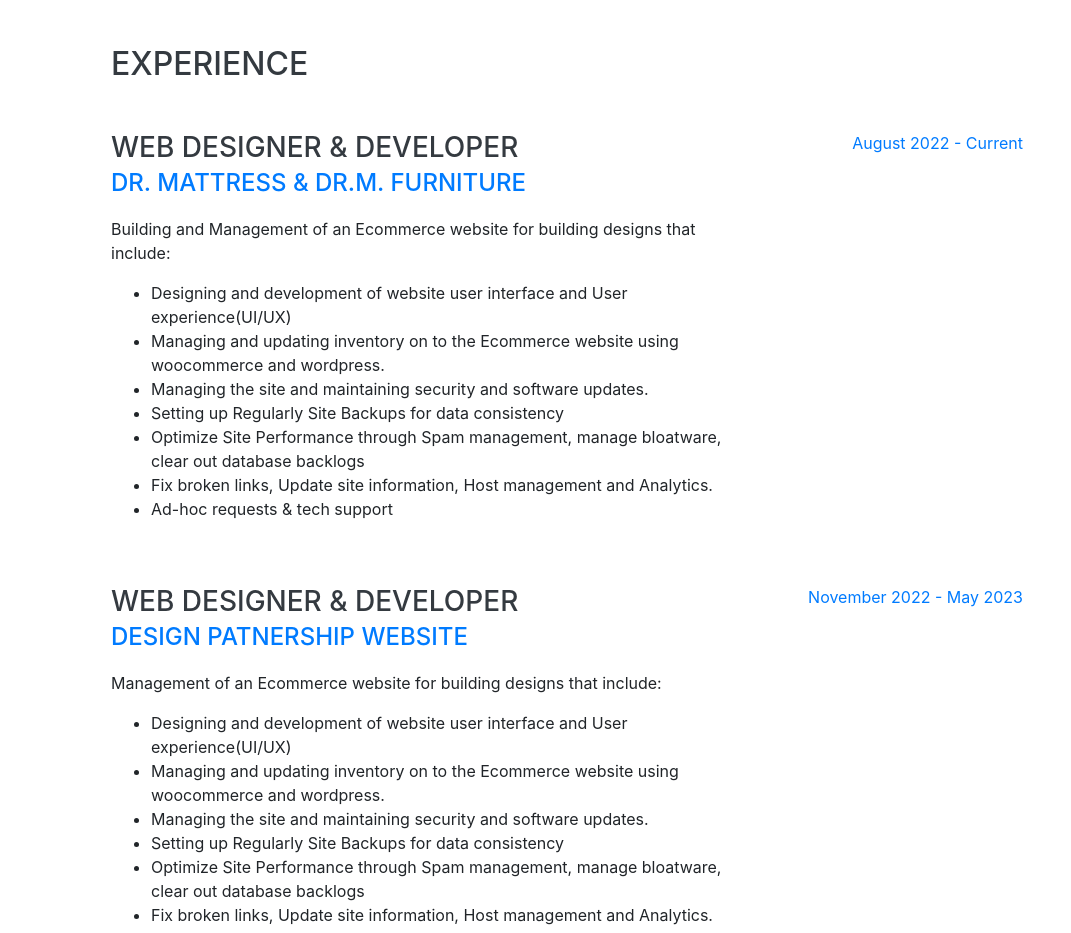
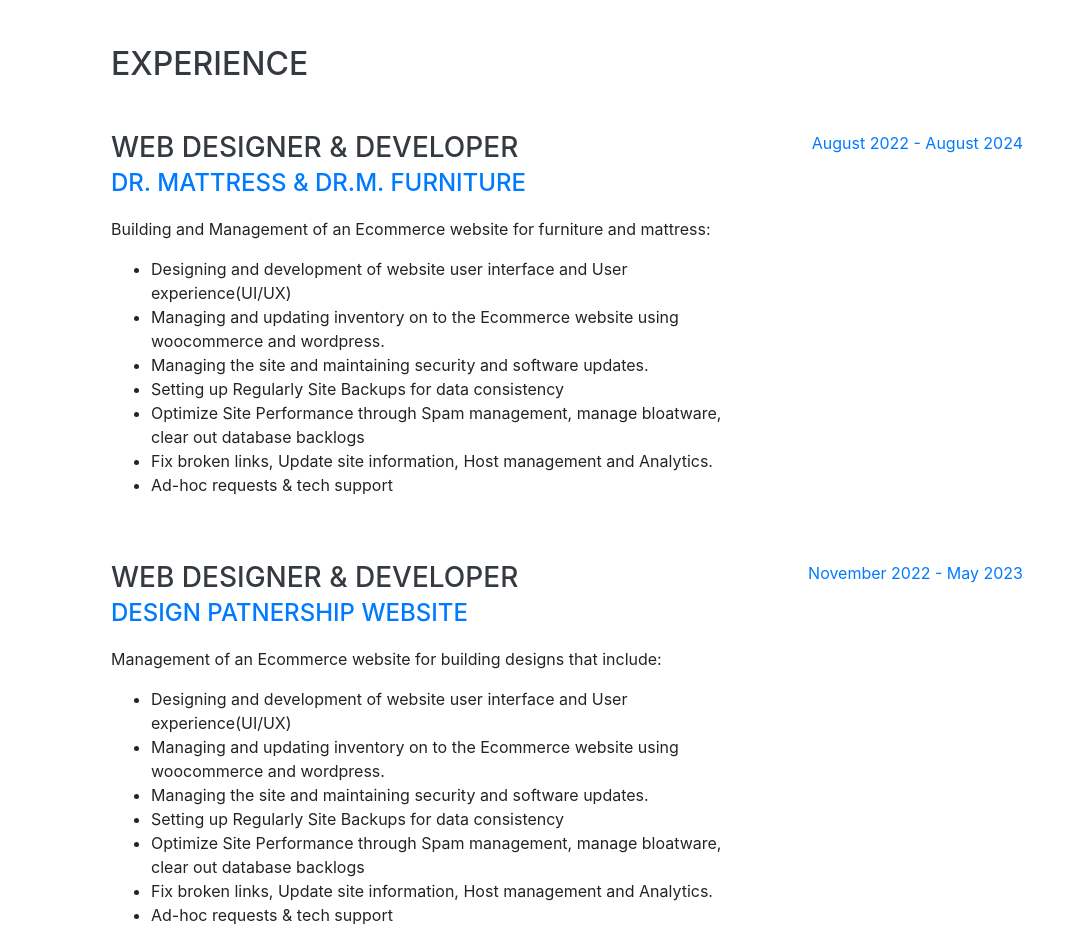
Before and after one commit to babu-appDev/babu-appDev.github.io, a website with bundled scripts: page index.html in a window 1280 px wide. Shown: the part 804-1737 px from the top of the page, without its empty margins (209-1280 px from the left). Built offline with nearby package versions, Linux system fonts and the light colour scheme; a web font is replaced by a local one.

Commit message:
info update

```diff
--- a/index.html
+++ b/index.html
@@ -95,7 +95,7 @@
           <div class="resume-content">
             <h3 class="mb-0">Web Designer & Developer</h3>
             <div class="subheading mb-3"><a href="https://myboma.africa/">Dr. Mattress & Dr.M. Furniture</a></div>
-            <p>Building and Management of an Ecommerce website for building designs that include:</p>
+            <p>Building and Management of an Ecommerce website for furniture and mattress:</p>
             <ul type="disc">
               <li>Designing and development of website user interface and User experience(UI/UX)</li>
               <li>Managing and updating inventory on to the Ecommerce website using woocommerce and wordpress.</li>
@@ -107,7 +107,7 @@
             </ul>
           </div>
           <div class="resume-date text-md-right">
-            <span class="text-primary">August 2022 - Current</span>
+            <span class="text-primary">August 2022 - August 2024</span>
           </div>
         </div>
 
```
